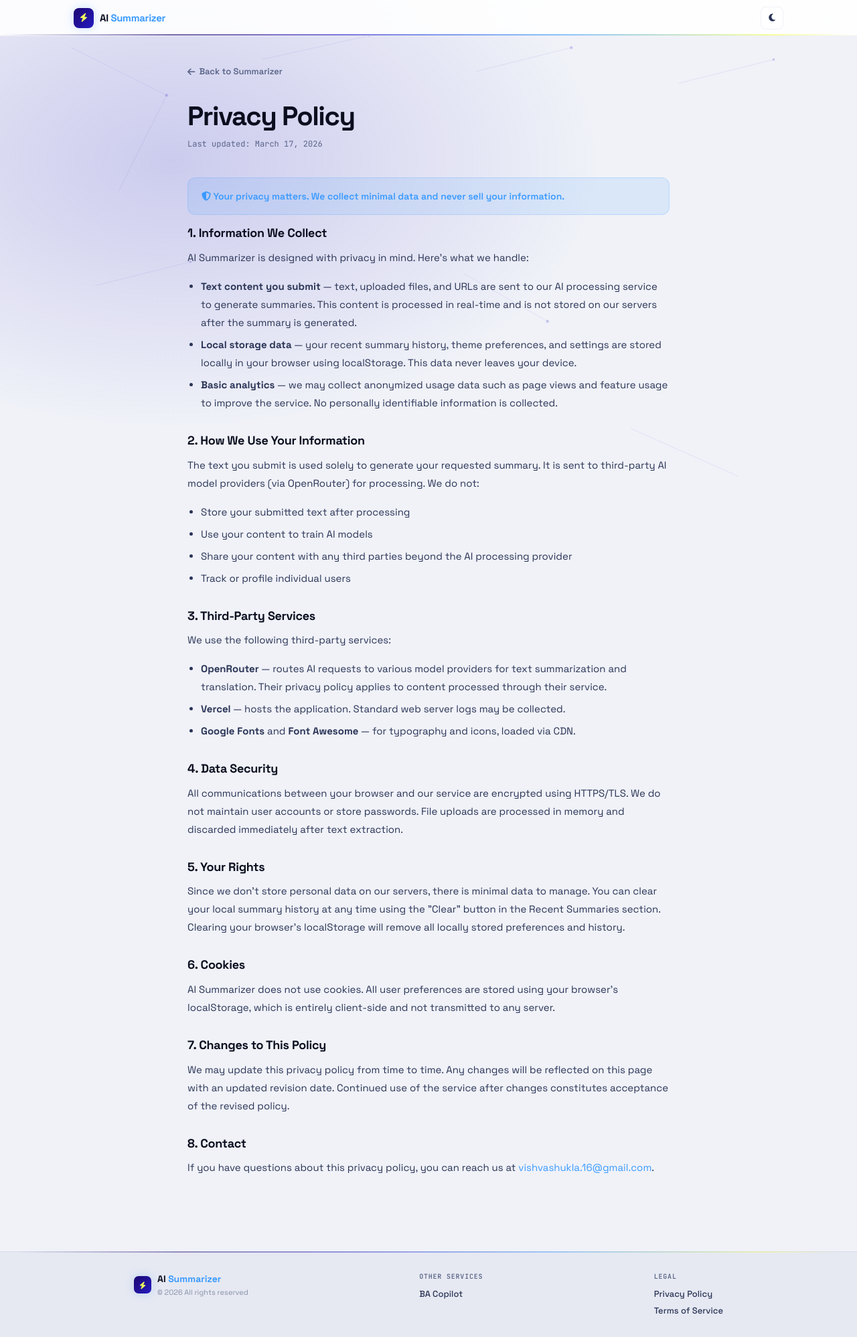
After one commit to Robu71111/AI_Summarizer, a Flask app: page /privacy in a window 1280 px wide. The commit adds this page. Shown: the whole page at 67% size. Run offline with Flask 3, Linux system fonts and the light colour scheme; parts of the project's set-up code (start-up, migrations or seed data) failed here and were passed over.

Commit message:
adding footer pages

```diff
--- a/app.py
+++ b/app.py
@@ -369,5 +369,13 @@ def translate():
     result = call_openrouter_api(prompt)
     return jsonify(result)
 
+@app.route('/privacy')
+def privacy():
+    return render_template('privacy.html')
+
+@app.route('/terms')
+def terms():
+    return render_template('terms.html')
+
 if __name__ == '__main__':
     app.run(debug=True, port=5000)
--- a/templates/index.html
+++ b/templates/index.html
@@ -294,8 +294,8 @@
       </div>
       <div class="footer-col">
         <div class="footer-col-title">Legal</div>
-        <span class="footer-link footer-link-muted">Privacy Policy</span>
-        <span class="footer-link footer-link-muted">Terms of Service</span>
+        <a href="/privacy" class="footer-link">Privacy Policy</a>
+        <a href="/terms" class="footer-link">Terms of Service</a>
       </div>
     </div>
   </footer>
--- /dev/null
+++ b/templates/privacy.html
@@ -0,0 +1,152 @@
+<!DOCTYPE html>
+<html lang="en" data-theme="dark">
+<head>
+  <meta charset="UTF-8" />
+  <title>Privacy Policy — AI Summarizer</title>
+  <meta name="viewport" content="width=device-width, initial-scale=1.0" />
+  <link rel="icon" type="image/png" sizes="32x32" href="{{ url_for('static', filename='favicon-32.png') }}">
+  <link rel="stylesheet" href="https://cdn.jsdelivr.net/npm/bootstrap@4.5.2/dist/css/bootstrap.min.css">
+  <link rel="stylesheet" href="https://cdnjs.cloudflare.com/ajax/libs/font-awesome/6.4.0/css/all.min.css">
+  <link href="https://fonts.googleapis.com/css2?family=Space+Grotesk:wght@400;500;600;700&family=JetBrains+Mono:wght@400;600&display=swap" rel="stylesheet">
+  <link rel="stylesheet" href="{{ url_for('static', filename='css/styles.css') }}">
+  <style>
+    .legal-page{max-width:760px;margin:0 auto;padding:40px 20px 80px;position:relative;z-index:1}
+    .legal-back{display:inline-flex;align-items:center;gap:6px;font-size:13px;font-weight:600;color:var(--t3);margin-bottom:32px;text-decoration:none;transition:color 0.15s}
+    .legal-back:hover{color:var(--sky);text-decoration:none}
+    .legal-title{font-size:clamp(28px,4vw,40px);font-weight:700;letter-spacing:-1.5px;color:var(--t1);margin-bottom:8px}
+    .legal-updated{font-size:12px;font-family:'JetBrains Mono',monospace;color:var(--t3);margin-bottom:40px}
+    .legal-section{margin-bottom:32px}
+    .legal-section h2{font-size:18px;font-weight:700;color:var(--t1);margin-bottom:12px;letter-spacing:-0.3px}
+    .legal-section p,.legal-section li{font-size:15px;color:var(--t2);line-height:1.8}
+    .legal-section ul{padding-left:20px;margin-top:8px}
+    .legal-section li{margin-bottom:6px}
+    .legal-highlight{background:var(--primary-soft);border:1px solid rgba(58,154,255,0.2);border-radius:12px;padding:16px 20px;margin:16px 0}
+    .legal-highlight p{color:var(--sky);font-weight:600;font-size:14px;margin:0}
+  </style>
+</head>
+<body>
+  <div class="net-bg" aria-hidden="true">
+    <svg viewBox="0 0 1440 900" preserveAspectRatio="xMidYMid slice" xmlns="http://www.w3.org/2000/svg">
+      <defs><radialGradient id="ng1" cx="20%" cy="30%"><stop offset="0%" stop-color="var(--net-color)" stop-opacity="0.18"/><stop offset="100%" stop-color="var(--net-color)" stop-opacity="0"/></radialGradient></defs>
+      <rect width="1440" height="900" fill="url(#ng1)"/>
+      <g stroke="var(--net-color)" stroke-width="0.6" fill="none" opacity="0.15">
+        <line x1="120" y1="80" x2="280" y2="160"/><line x1="280" y1="160" x2="200" y2="320"/><line x1="440" y1="100" x2="620" y2="60"/><line x1="800" y1="120" x2="960" y2="80"/><line x1="1140" y1="140" x2="1300" y2="100"/><line x1="160" y1="480" x2="320" y2="440"/><line x1="780" y1="460" x2="920" y2="540"/><line x1="1060" y1="720" x2="1240" y2="800"/>
+      </g>
+      <g fill="var(--net-color)" opacity="0.2"><circle cx="280" cy="160" r="2.5"/><circle cx="620" cy="60" r="2"/><circle cx="960" cy="80" r="2.5"/><circle cx="1300" cy="100" r="2"/><circle cx="320" cy="440" r="2"/><circle cx="920" cy="540" r="2.5"/></g>
+    </svg>
+  </div>
+
+  <nav class="top-nav">
+    <div class="nav-inner">
+      <a href="/" class="nav-logo">
+        <div class="logo-icon"><i class="fas fa-bolt"></i></div>
+        <span class="logo-text">AI <em>Summarizer</em></span>
+      </a>
+      <button class="theme-toggle" id="themeToggle" aria-label="Toggle theme">
+        <i class="fas fa-moon" id="themeIcon"></i>
+      </button>
+    </div>
+  </nav>
+
+  <div class="legal-page">
+    <a href="/" class="legal-back"><i class="fas fa-arrow-left"></i> Back to Summarizer</a>
+    <h1 class="legal-title">Privacy Policy</h1>
+    <div class="legal-updated">Last updated: March 17, 2026</div>
+
+    <div class="legal-highlight">
+      <p><i class="fas fa-shield-alt"></i> Your privacy matters. We collect minimal data and never sell your information.</p>
+    </div>
+
+    <div class="legal-section">
+      <h2>1. Information We Collect</h2>
+      <p>AI Summarizer is designed with privacy in mind. Here's what we handle:</p>
+      <ul>
+        <li><strong>Text content you submit</strong> — text, uploaded files, and URLs are sent to our AI processing service to generate summaries. This content is processed in real-time and is not stored on our servers after the summary is generated.</li>
+        <li><strong>Local storage data</strong> — your recent summary history, theme preferences, and settings are stored locally in your browser using localStorage. This data never leaves your device.</li>
+        <li><strong>Basic analytics</strong> — we may collect anonymized usage data such as page views and feature usage to improve the service. No personally identifiable information is collected.</li>
+      </ul>
+    </div>
+
+    <div class="legal-section">
+      <h2>2. How We Use Your Information</h2>
+      <p>The text you submit is used solely to generate your requested summary. It is sent to third-party AI model providers (via OpenRouter) for processing. We do not:</p>
+      <ul>
+        <li>Store your submitted text after processing</li>
+        <li>Use your content to train AI models</li>
+        <li>Share your content with any third parties beyond the AI processing provider</li>
+        <li>Track or profile individual users</li>
+      </ul>
+    </div>
+
+    <div class="legal-section">
+      <h2>3. Third-Party Services</h2>
+      <p>We use the following third-party services:</p>
+      <ul>
+        <li><strong>OpenRouter</strong> — routes AI requests to various model providers for text summarization and translation. Their privacy policy applies to content processed through their service.</li>
+        <li><strong>Vercel</strong> — hosts the application. Standard web server logs may be collected.</li>
+        <li><strong>Google Fonts</strong> and <strong>Font Awesome</strong> — for typography and icons, loaded via CDN.</li>
+      </ul>
+    </div>
+
+    <div class="legal-section">
+      <h2>4. Data Security</h2>
+      <p>All communications between your browser and our service are encrypted using HTTPS/TLS. We do not maintain user accounts or store passwords. File uploads are processed in memory and discarded immediately after text extraction.</p>
+    </div>
+
+    <div class="legal-section">
+      <h2>5. Your Rights</h2>
+      <p>Since we don't store personal data on our servers, there is minimal data to manage. You can clear your local summary history at any time using the "Clear" button in the Recent Summaries section. Clearing your browser's localStorage will remove all locally stored preferences and history.</p>
+    </div>
+
+    <div class="legal-section">
+      <h2>6. Cookies</h2>
+      <p>AI Summarizer does not use cookies. All user preferences are stored using your browser's localStorage, which is entirely client-side and not transmitted to any server.</p>
+    </div>
+
+    <div class="legal-section">
+      <h2>7. Changes to This Policy</h2>
+      <p>We may update this privacy policy from time to time. Any changes will be reflected on this page with an updated revision date. Continued use of the service after changes constitutes acceptance of the revised policy.</p>
+    </div>
+
+    <div class="legal-section">
+      <h2>8. Contact</h2>
+      <p>If you have questions about this privacy policy, you can reach us at <a href="mailto:vishvashukla.16@gmail.com">vishvashukla.16@gmail.com</a>.</p>
+    </div>
+  </div>
+
+  <footer class="site-footer">
+    <div class="footer-inner">
+      <div class="footer-brand">
+        <div class="logo-icon logo-icon-sm"><i class="fas fa-bolt"></i></div>
+        <div>
+          <div class="footer-name">AI <em>Summarizer</em></div>
+          <div class="footer-copy">© 2026 All rights reserved</div>
+        </div>
+      </div>
+      <div class="footer-col">
+        <div class="footer-col-title">Other Services</div>
+        <a href="https://ba-copilot-mvp.vercel.app" target="_blank" rel="noopener" class="footer-link">BA Copilot</a>
+      </div>
+      <div class="footer-col">
+        <div class="footer-col-title">Legal</div>
+        <a href="/privacy" class="footer-link">Privacy Policy</a>
+        <a href="/terms" class="footer-link">Terms of Service</a>
+      </div>
+    </div>
+  </footer>
+
+  <script>
+    // Theme toggle for legal pages
+    (function(){
+      var s=localStorage.getItem('summarizer-theme'),p=window.matchMedia('(prefers-color-scheme:dark)').matches,t=s||(p?'dark':'light');
+      document.documentElement.setAttribute('data-theme',t);
+      var icon=document.getElementById('themeIcon');if(icon)icon.className=t==='dark'?'fas fa-sun':'fas fa-moon';
+      var btn=document.getElementById('themeToggle');if(btn)btn.addEventListener('click',function(){
+        var c=document.documentElement.getAttribute('data-theme'),n=c==='dark'?'light':'dark';
+        document.documentElement.setAttribute('data-theme',n);localStorage.setItem('summarizer-theme',n);
+        if(icon)icon.className=n==='dark'?'fas fa-sun':'fas fa-moon';
+      });
+    })();
+  </script>
+</body>
+</html>
```
Also changed, not shown: templates/terms.html (added).
